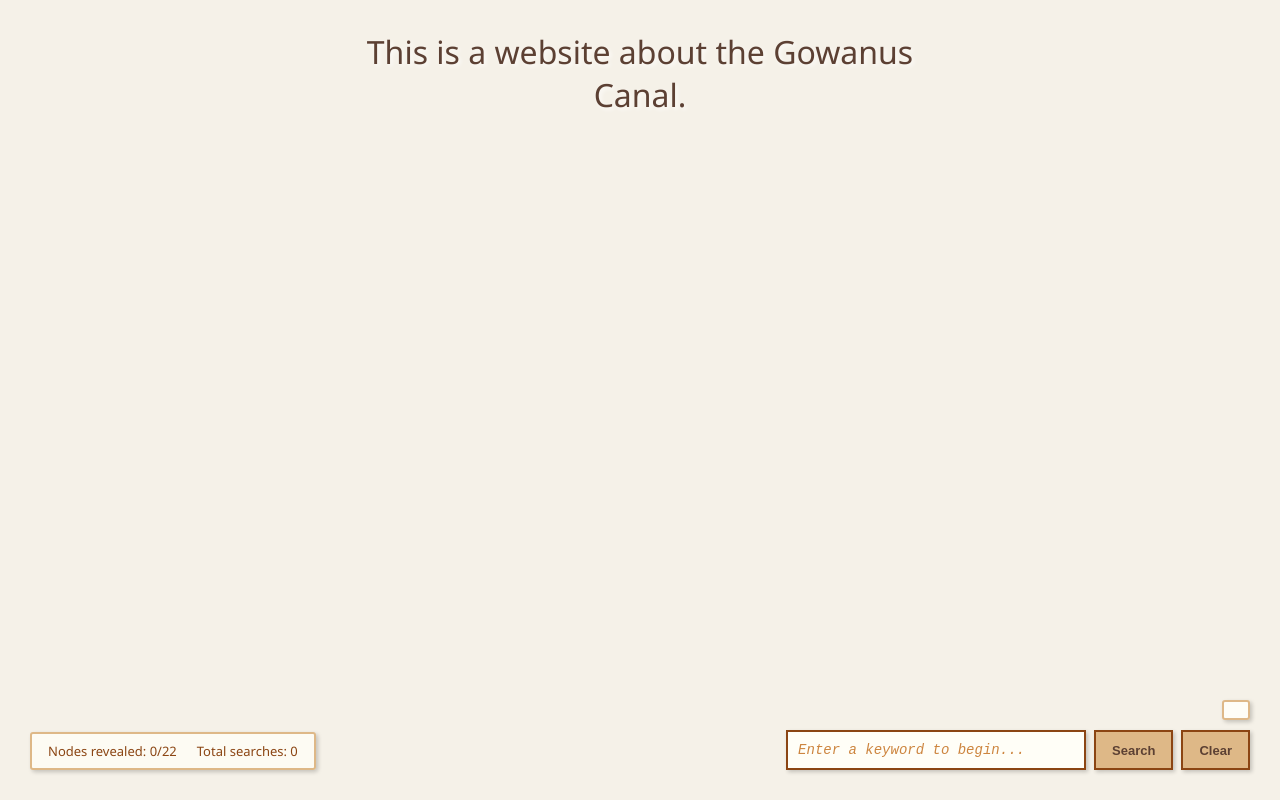
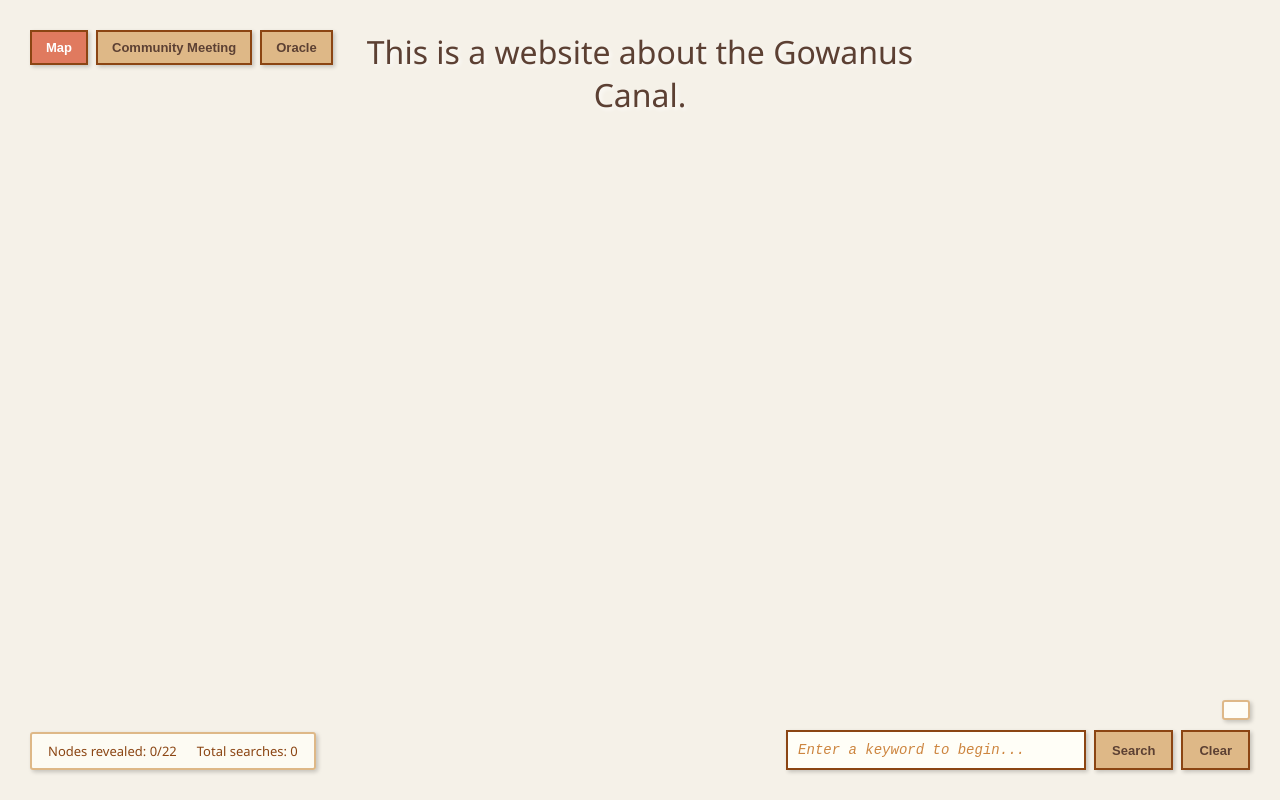
Before and after one commit to hotranchdressing/gowanus-futures-project, a website: page public/pages/map.html in a window 1280 px wide. Drawn offline with Linux system fonts and the light colour scheme.

Commit message:
add nav buttons

```diff
--- a/public/pages/map.html
+++ b/public/pages/map.html
@@ -12,6 +12,12 @@
     <header class="map-header">
       <h1>This is a website about the Gowanus Canal.</h1>
     </header>
+
+ <nav class="site-nav">
+      <a href="/" class="nav-link active">Map</a>
+      <a href="/community" class="nav-link">Community Meeting</a>
+      <a href="/oracle" class="nav-link">Oracle</a>
+    </nav>
 
 <div class="search-container">
         <input
--- a/public/styles/gowanus98.css
+++ b/public/styles/gowanus98.css
@@ -979,3 +979,37 @@ body.win98 {
     justify-items: stretch;
   }
 }
+
+/* Add at the bottom */
+
+/* Navigation bar */
+.site-nav {
+  position: absolute;
+  top: 30px;
+  left: 30px;
+  display: flex;
+  gap: 8px;
+  z-index: 10;
+}
+
+.nav-link {
+  padding: 8px 14px;
+  background: #DEB887;
+  border: 2px solid #8B4513;
+  color: #5C4033;
+  text-decoration: none;
+  font-size: 13px;
+  font-weight: bold;
+  font-family: "MS Sans Serif", sans-serif;
+  box-shadow: 2px 2px 4px rgba(0, 0, 0, 0.2);
+  transition: background 0.2s;
+}
+
+.nav-link:hover {
+  background: #CD853F;
+}
+
+.nav-link.active {
+  background: #E07A5F;
+  color: #fff;
+}
--- a/public/styles/map.css
+++ b/public/styles/map.css
@@ -239,3 +239,35 @@
     transform: translateY(-30px) translateX(50px);
   }
 }
+
+/* Navigation bar */
+.site-nav {
+  position: absolute;
+  top: 30px;
+  left: 30px;
+  display: flex;
+  gap: 8px;
+  z-index: 10;
+}
+
+.nav-link {
+  padding: 8px 14px;
+  background: #DEB887;
+  border: 2px solid #8B4513;
+  color: #5C4033;
+  text-decoration: none;
+  font-size: 13px;
+  font-weight: bold;
+  font-family: "MS Sans Serif", sans-serif;
+  box-shadow: 2px 2px 4px rgba(0, 0, 0, 0.2);
+  transition: background 0.2s;
+}
+
+.nav-link:hover {
+  background: #CD853F;
+}
+
+.nav-link.active {
+  background: #E07A5F;
+  color: #fff;
+}
```
